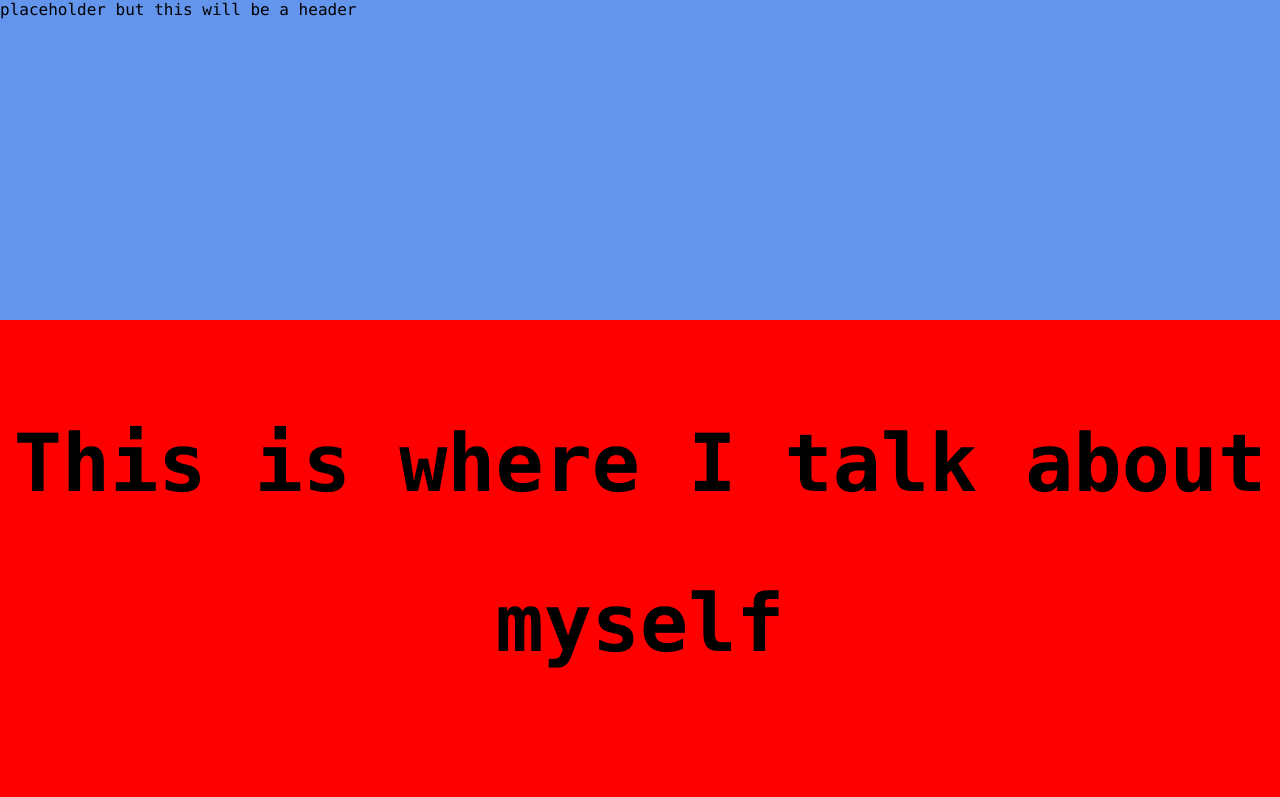
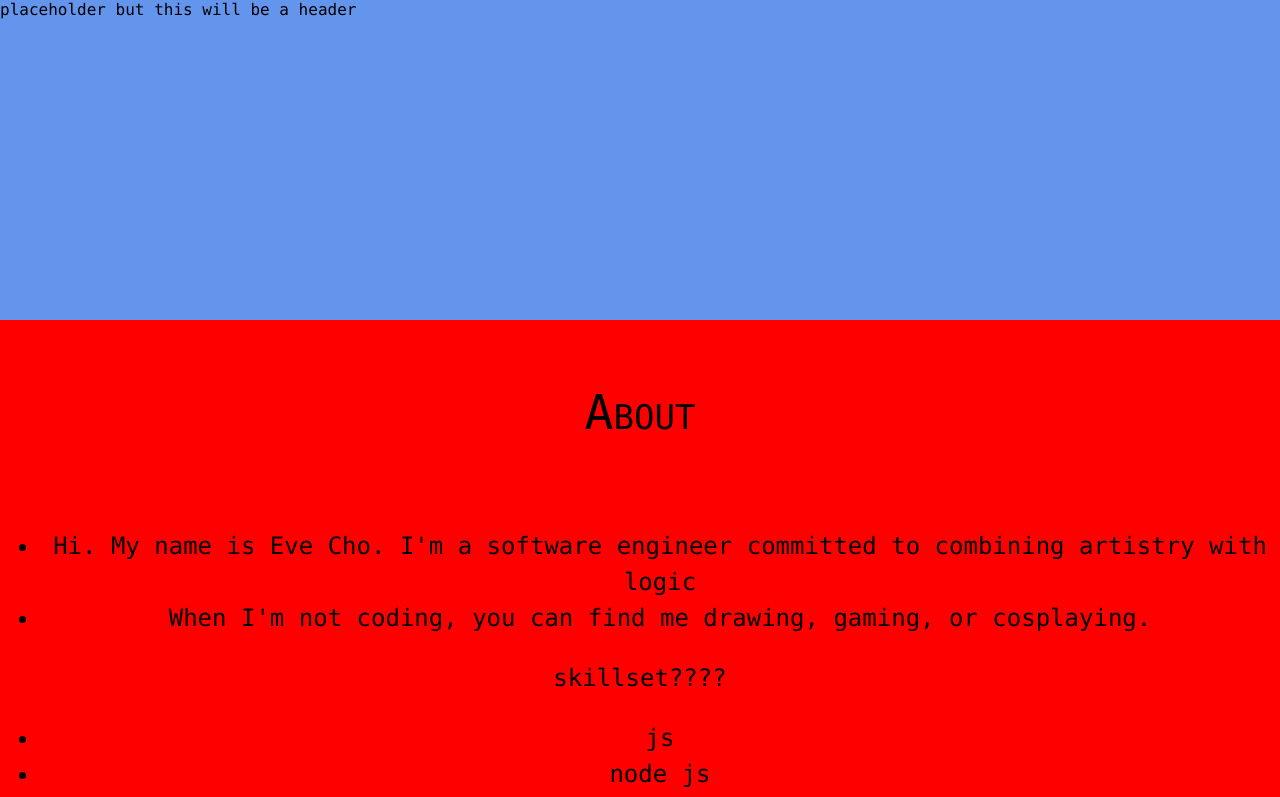
Before and after one commit to echos-echo/dev-portfolio, a Next.js app: page /about in a window 1280 px wide. Shown: the top 797 px of the page. Built offline with nearby package versions, Linux system fonts and the light colour scheme.

Commit message:
feature: page title component created and added to about

```diff
--- /dev/null
+++ b/components/PageTitle.js
@@ -0,0 +1,15 @@
+import React, { useEffect, useState } from "react";
+import { ReactDOM } from "react";
+import Link from "next/link";
+import Image from "next/image";
+import { useRouter } from "next/router";
+import styles from '../styles/Home.module.css'
+
+export default function PageTitle(props) {
+
+    return (
+        <div className={styles.pageTitle}>
+            {props.title}
+        </div>
+    )
+}
--- a/pages/about.js
+++ b/pages/about.js
@@ -4,6 +4,7 @@ import Link from 'next/link'
 import Footer from '../components/Footer'
 import Header from '../components/Header'
 import Nav from '../components/Nav'
+import PageTitle from '../components/PageTitle'
 import styles from '../styles/Home.module.css'
 
 export default function About() {
@@ -16,9 +17,7 @@ export default function About() {
       <Nav/>
       <Header/>
       <div className={styles.main}>
-        <h1 className={styles.title}>
-          This is where I talk about myself
-        </h1>
+        <PageTitle title='About'/>
 
         <div className={styles.description}>
           <ul>
--- a/styles/Home.module.css
+++ b/styles/Home.module.css
@@ -20,6 +20,13 @@
   height: 15vh;
   width: 100%;
   background-color: cornflowerblue;
+}
+
+.pageTitle {
+  width: 100vw;
+  text-align: center;
+  font-size: 3rem;
+  font-variant: small-caps;
 }
 
 .main {
```
